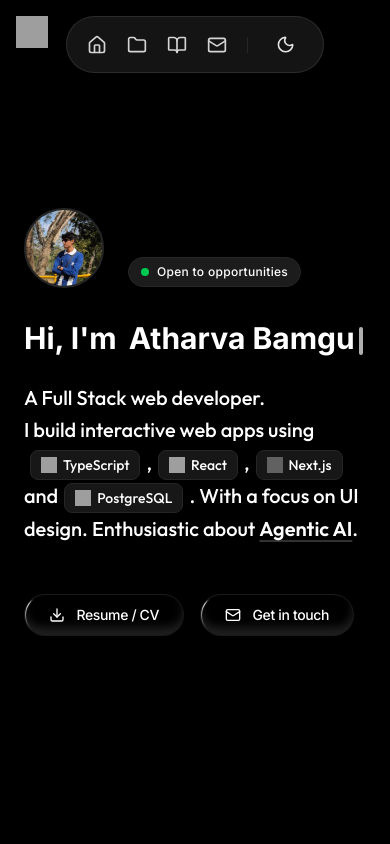
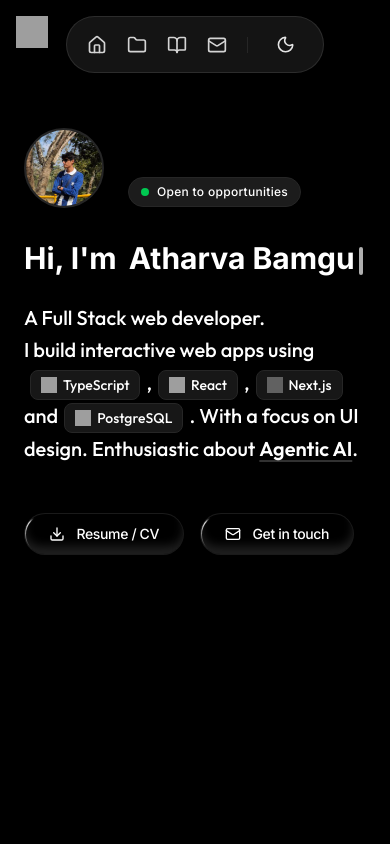
Before and after one commit to Atharva0808/portfolio, a Next.js app: page / in a window 390 px wide. Shown: the top 844 px of the page. Built offline with nearby package versions, Linux system fonts and the light colour scheme; grey boxes are pictures that could not be loaded.

Commit message:
fixed some responsiveness issues

```diff
--- a/components/Hero.tsx
+++ b/components/Hero.tsx
@@ -57,7 +57,7 @@ export const Hero = () => {
     }, []);
 
     return (
-        <div className="min-h-screen w-full flex flex-col justify-center px-6 md:px-20 relative overflow-hidden bg-white dark:bg-black transition-colors duration-300">
+        <div className="min-h-screen w-full flex flex-col pt-32 md:pt-40 px-6 md:px-20 relative overflow-hidden bg-white dark:bg-black transition-colors duration-300">
             {/* Background Grid */}
             <div className="absolute inset-0 bg-grid-black/[0.02] dark:bg-grid-white/[0.02] -z-10" />
             <div className="max-w-4xl w-full z-10 flex flex-col items-start mx-auto">
```
